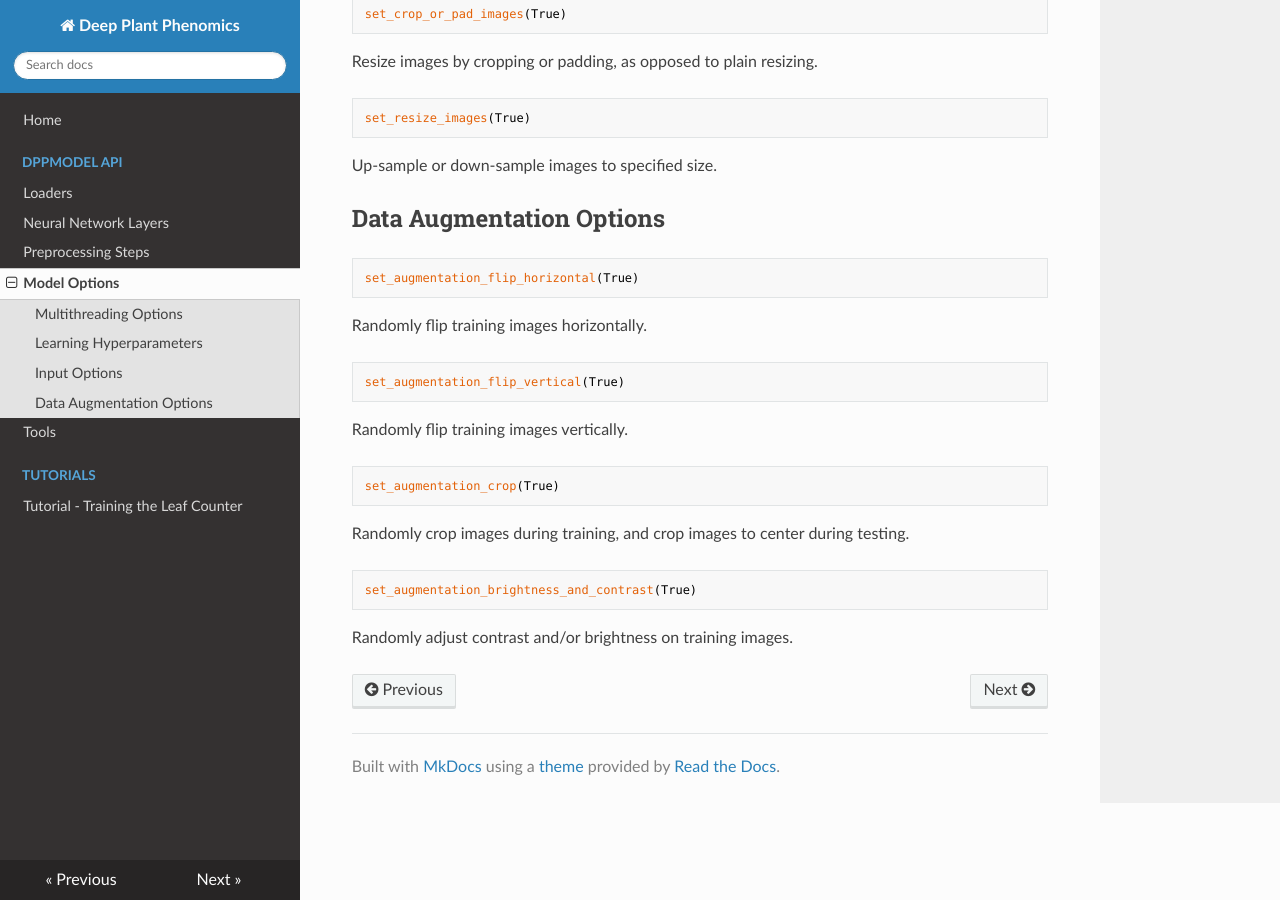
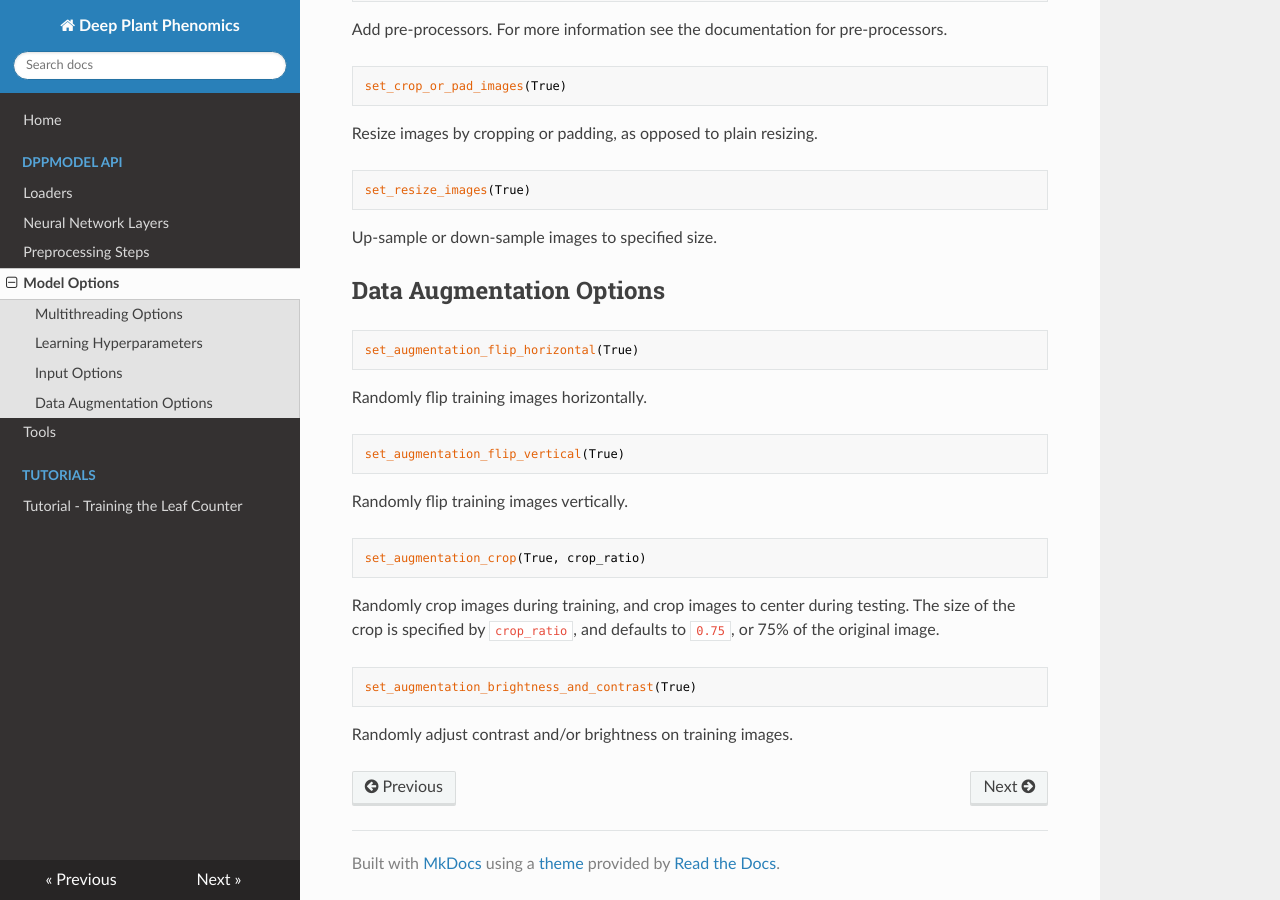
Before and after one commit to p2irc/deepplantphenomics, an MkDocs documentation site: the page built from docs/Model-Options.md, in a window 1280 px wide and 900 px high, scrolled down 1926 px. Built offline with MkDocs 1.6.1, drawn with Linux system fonts in a browser that asks for light colours; nearby versions of some CDN libraries; old or Windows-style settings are respelled for this version of MkDocs; some of the changed text lies outside the part shown.

Commit message:
documentation changes

````diff
--- a/docs/Model-Options.md
+++ b/docs/Model-Options.md
@@ -9,6 +9,8 @@ set_number_of_threads()
 ```
 
 Set number of threads for input queue runners and preprocessing tasks. Using more threads won't accelerate training or inference, but if you're using a GPU then you should make sure that you're using enough threads that no single thread is running at 100% load if possible.
+
+Note that all pre-trained networks operate with only one thread to avoid random orderings due to threading.
 
 ## Learning Hyperparameters
 
@@ -107,10 +109,10 @@ set_augmentation_flip_vertical(True)
 Randomly flip training images vertically.
 
 ```
-set_augmentation_crop(True)
+set_augmentation_crop(True, crop_ratio)
 ```
 
-Randomly crop images during training, and crop images to center during testing.
+Randomly crop images during training, and crop images to center during testing. The size of the crop is specified by `crop_ratio`, and defaults to `0.75`, or 75% of the original image.
 
 ```
 set_augmentation_brightness_and_contrast(True)
````
